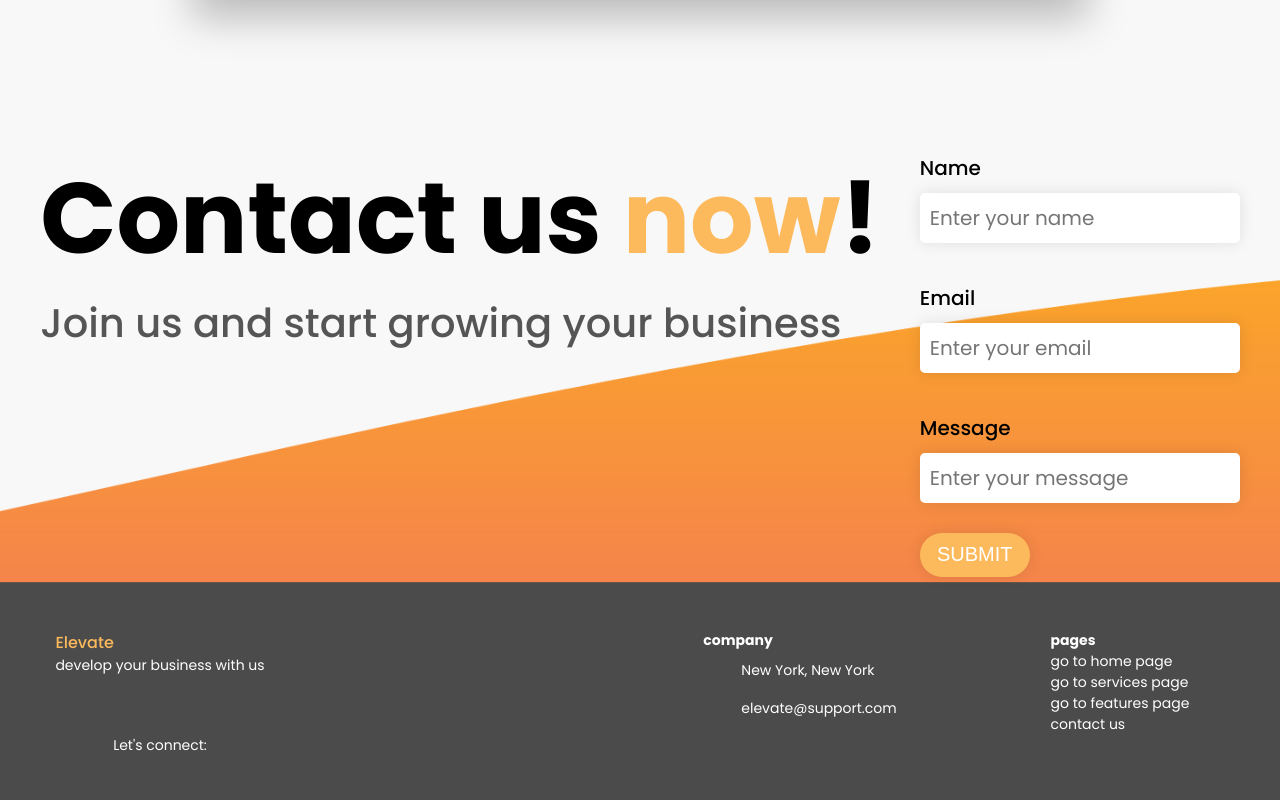
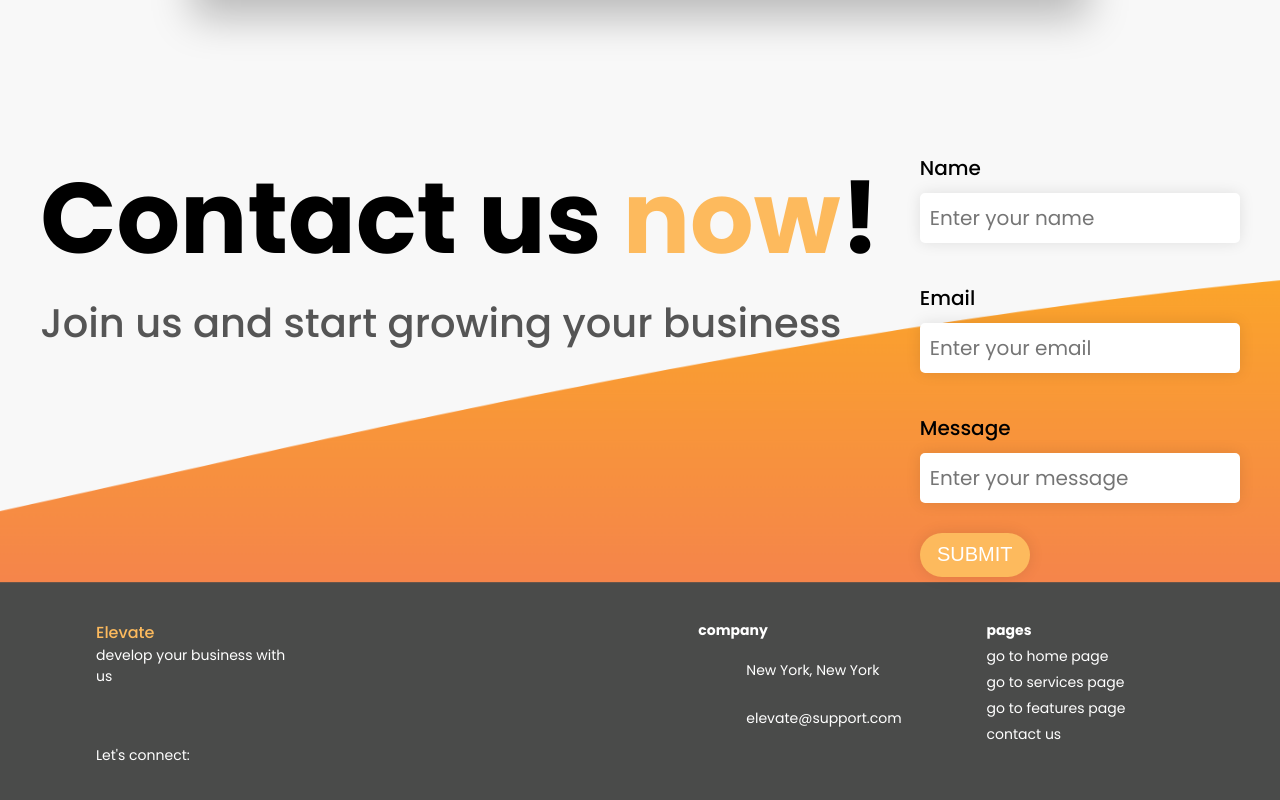
Before and after one commit to AhmedAishan/Elevate, a website: page index.html in a window 1280 px wide. Shown: the part 3042-3842 px from the top of the page. Drawn offline with Linux system fonts and the light colour scheme.

Commit message:
footer done

```diff
--- a/scss/globals/_home.scss
+++ b/scss/globals/_home.scss
@@ -183,17 +183,20 @@
   font-size: 1.4rem;
 
   display: grid;
-  grid-template-columns: repeat(2, 25vw) 1fr 1fr;
+  grid-template-columns: 15vw 30vw repeat(2, 20vw);
   align-content: center;
   justify-content: center;
   justify-items: center;
 
   &__brand {
+    justify-self: start;
   }
   &__connect {
     grid-area: 2/1/3/2;
+    justify-self: start;
   }
   &__icons {
+    cursor: pointer;
     fill: black;
     width: 1.2rem;
     height: 2rem;
@@ -207,6 +210,10 @@
     grid-column: 3/4;
 
     &__icon-box {
+      display: grid;
+      grid-template-rows: repeat(2, 1fr);
+      row-gap: 1rem;
+      margin-top: 1rem;
     }
     &__icons-container {
       display: flex;
@@ -217,10 +224,14 @@
     &__icons {
       width: 3.8rem;
       height: 3.8rem;
+      margin-right: 1rem;
     }
   }
   &__pages {
-    grid-column: 4/5;
+    grid-column: 4/-1;
+    display: grid;
+    gap: 0.5rem;
+
     a,
     a:active,
     a:visited {
```
Also changed, not shown: dist/style.css, 1 other file.
